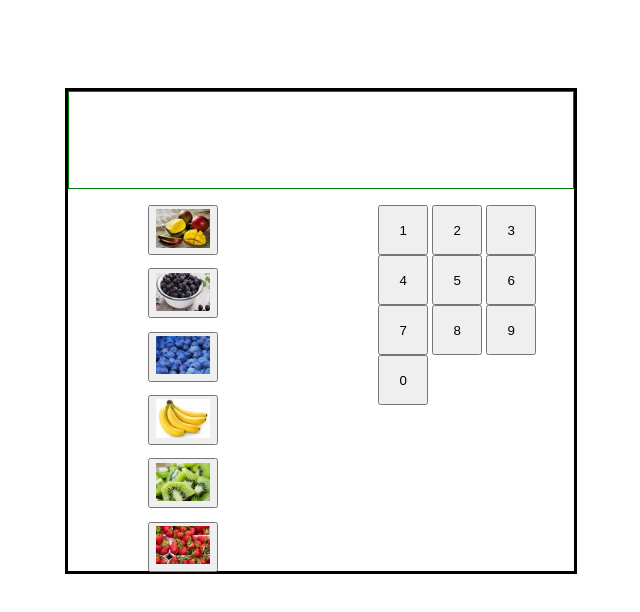
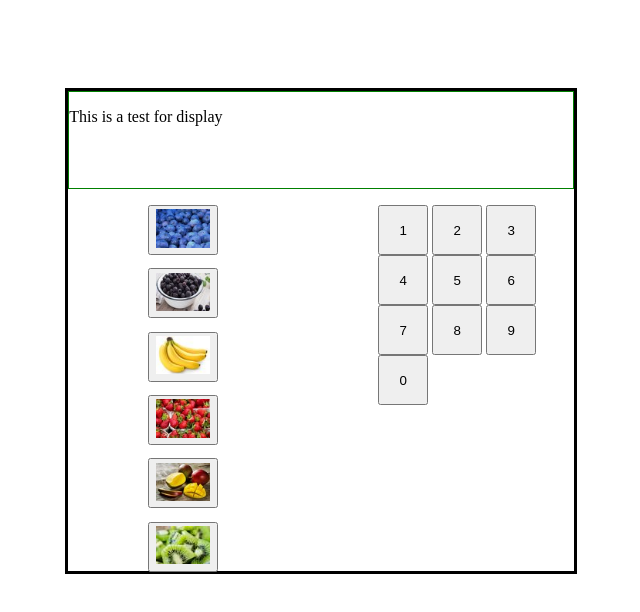
Before and after one commit to Ignl94/Web_Custom-Calc, a plain HTML site: page index.html in a window 1280 px wide. Shown: the whole page, without its empty margins (319-959 px from the left). Drawn offline with Linux system fonts and the light colour scheme.

Commit message:
style, import, and javascript loop working good

```diff
--- a/data.js
+++ b/data.js
@@ -8,6 +8,7 @@ const data = [
     sugar: 10,
     fiber: 2.4,
     fat: 0.3,
+    img: "./img/blueberries-1245724_1280_70x50.jpg",
   },
   {
     id: 2,
@@ -18,6 +19,7 @@ const data = [
     sugar: 7,
     fiber: 7.6,
     fat: 0.7,
+    img: "./img/black-raspberries-1296x728-header_70x50.jpg",
   },
   {
     id: 3,
@@ -28,6 +30,7 @@ const data = [
     sugar: 12.2,
     fiber: 2.6,
     fat: 0.3,
+    img: "./img/banana.jpg",
   },
   {
     id: 4,
@@ -38,6 +41,7 @@ const data = [
     sugar: 6.5,
     fiber: 3.3,
     fat: 0.4,
+    img: "./img/strawberries-1_70x50.jpg",
   },
   {
     id: 5,
@@ -48,6 +52,7 @@ const data = [
     sugar: 46,
     fiber: 5,
     fat: 1.3,
+    img: "./img/mango.jpg",
   },
   {
     id: 6,
@@ -58,5 +63,8 @@ const data = [
     sugar: 6,
     fiber: 2.1,
     fat: 0.4,
+    img: "./img/kiwi.jpg",
   },
 ];
+
+export default data;
--- a/index.html
+++ b/index.html
@@ -4,7 +4,7 @@
     <meta charset="UTF-8" />
     <meta name="viewport" content="width=device-width, initial-scale=1.0" />
     <title>MY CUSTOM CALCULATOR</title>
-    <style type = text/css>
+    <style type="text/css">
       #calc_outline {
         border: 3px black solid;
         height: 30em;
@@ -29,7 +29,6 @@
         margin-right: 10em;
         margin-left: 5em;
       }
-
       button {
         width: 50px;
         height: 50px;
@@ -48,26 +47,7 @@
     <div id="calc_outline">
       <div id="display"></div>
       <div id="input_sect">
-        <div id="fruits">
-          <button class="fruit_buttons">
-            <img src = "./img/mango.jpg"/>
-          </button>
-          <button class="fruit_buttons">
-            <img src = "./img/black-raspberries-1296x728-header_70x50.jpg" />
-          </button>
-          <button class="fruit_buttons">
-            <img src = "./img/blueberries-1245724_1280_70x50.jpg" />
-          </button>
-          <button class="fruit_buttons">
-            <img src = "./img/banana.jpg" />
-          </button>
-          <button class="fruit_buttons">
-            <img src = "./img/kiwi.jpg" />
-          </button>
-          <button class="fruit_buttons">
-            <img src = "./img/strawberries-1_70x50.jpg" />
-          </button>
-        </div>
+        <div id="fruits"></div>
         <div id="numbers">
           <button class="button">1</button>
           <button class="button">2</button>
@@ -85,5 +65,6 @@
         </div>
       </div>
     </div>
+    <script type="module" src="/script.js"></script>
   </body>
 </html>
--- a/script.js
+++ b/script.js
@@ -1,3 +1,22 @@
 import data from "./data.js";
 let button = document.getElementsByClassName("fruit_buttons");
 let display = document.querySelector("#display");
+const fruits_buttons = document.getElementById("fruits");
+
+display.innerHTML = "<p> This is a test for display </p>";
+
+for (let i = 0; i < data.length; i++) {
+  let img = document.createElement("img");
+  img.src = data[i].img;
+  let button = document.createElement("button");
+  button.id = data[i].name;
+  button.dataset.calories = data[i].calories;
+  button.dataset.protein = data[i].protein;
+  button.dataset.carbs = data[i].carbs;
+  button.dataset.sugar = data[i].sugar;
+  button.dataset.fiber = data[i].fiber;
+  button.dataset.fat = data[i].fat;
+
+  button.appendChild(img);
+  fruits_buttons.appendChild(button);
+}
```
Lines whose indentation alone changed are shown as unchanged.
